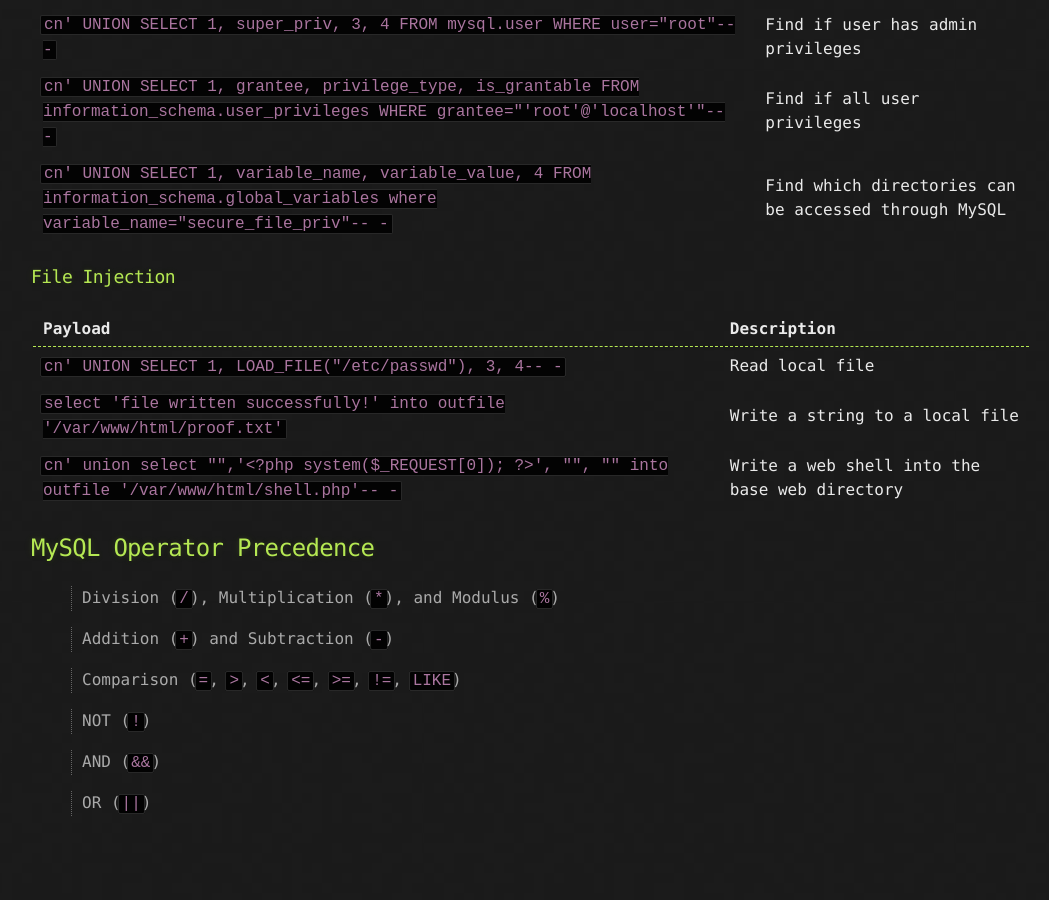
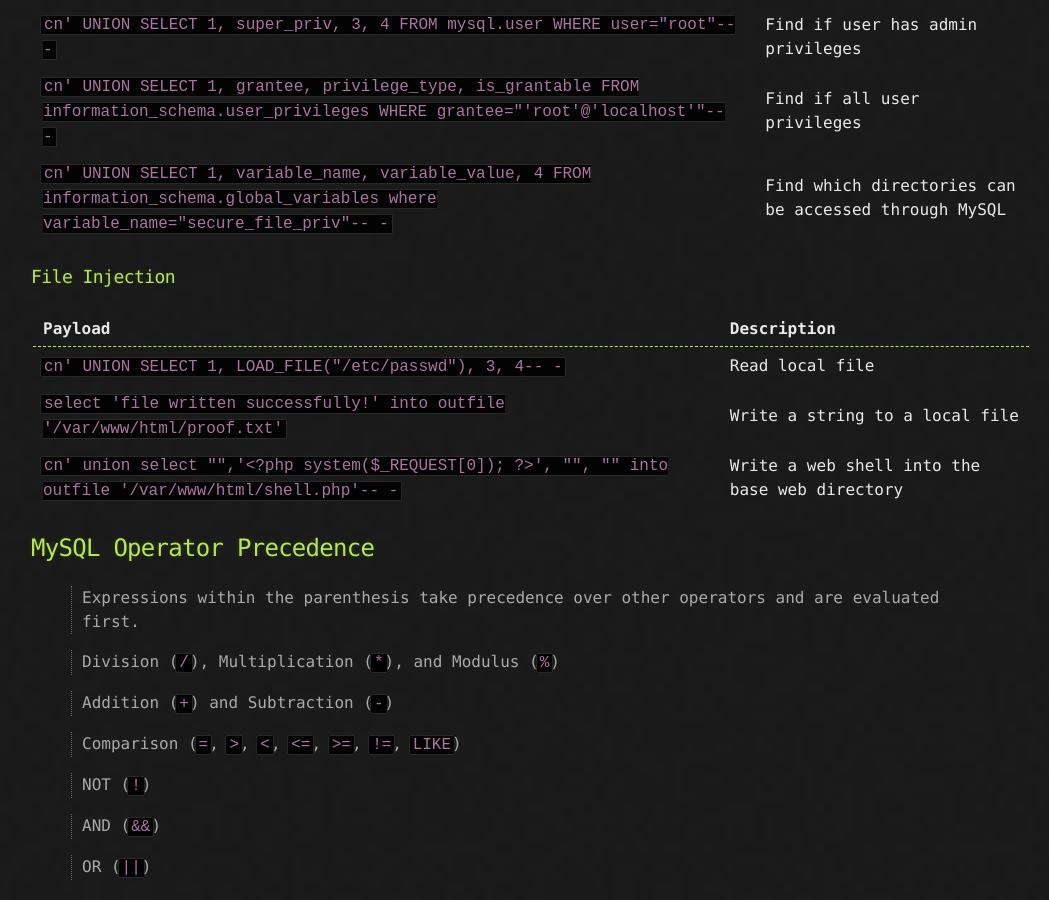
Before and after one commit to HenryEarl/HenryEarl.github.io, a Jekyll site: the page built from docs/HowToDocs/HackTheBox/Cheat-Sheet/MySQL/index.md, in a window 1280 px wide and 900 px high, scrolled down 2590 px. Shown: the whole window, without its empty margins (109-1158 px from the left). Built offline with Jekyll 4.4.1, drawn with Linux system fonts in a browser that asks for light colours; our own code applies the rules of GitHub Pages for plain Markdown files; before the commit the page ends 3426 px from its top, so only the background shows below that.

Commit message:
Update index.md

```diff
--- a/docs/HowToDocs/HackTheBox/Cheat-Sheet/MySQL/index.md
+++ b/docs/HowToDocs/HackTheBox/Cheat-Sheet/MySQL/index.md
@@ -85,6 +85,8 @@
 
 ## MySQL Operator Precedence
 
+> Expressions within the parenthesis take precedence over other operators and are evaluated first.
+
 >  Division (`/`), Multiplication (`*`), and Modulus (`%`)
 
 > Addition (`+`) and Subtraction (`-`)
```
